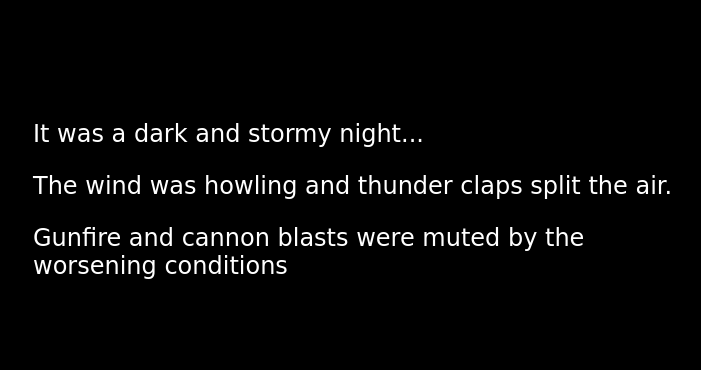
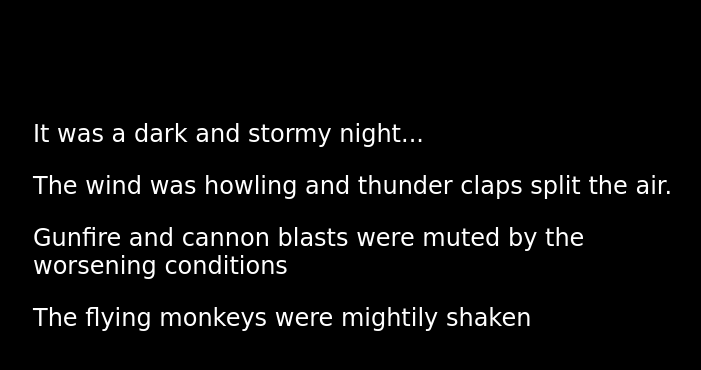
Before and after one commit to joeballo/fireside-story, a plain HTML site: page index.html in a window 1280 px wide. Shown: the whole page, without its empty margins (287-988 px from the left). Drawn offline with Linux system fonts and the light colour scheme.

Commit message:
added fourth line

```diff
--- a/index.html
+++ b/index.html
@@ -7,5 +7,6 @@
     <p>It was a dark and stormy night...</p>
     <p>The wind was howling and thunder claps split the air.</p>
     <p>Gunfire and cannon blasts were muted by the worsening conditions</p>
+    <p>The flying monkeys were mightily shaken</p>
   </body>
 </html>
```
